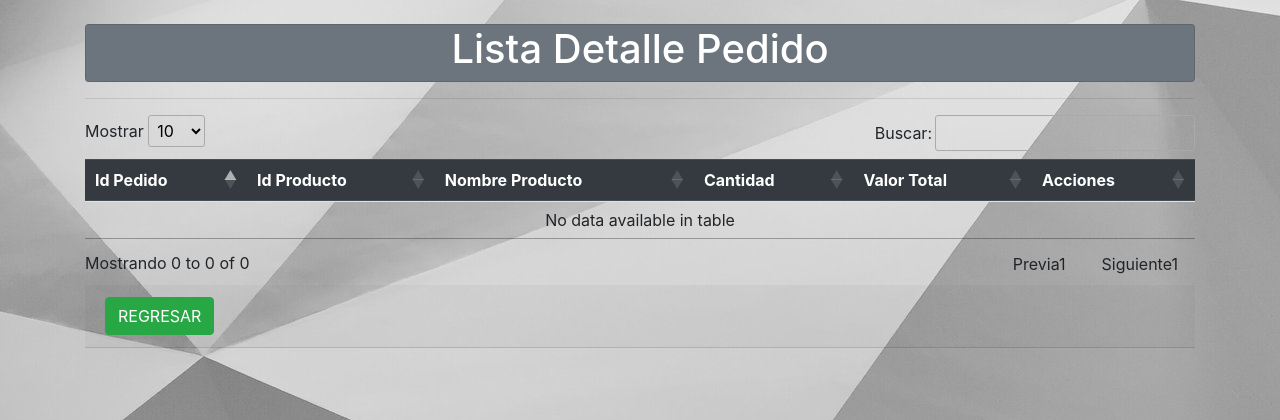
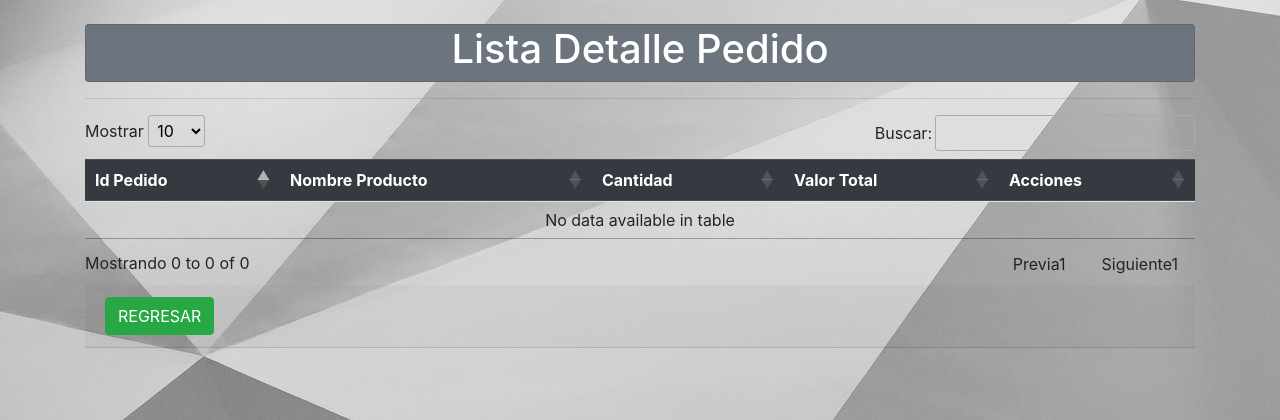
Before and after one commit to FarlyLondono/ProyectoSliceBlush, a PHP site: page /Vista/verdetallepedido.php?idPedido=1 in a window 1280 px wide. Shown: the top 420 px of the page. Run offline with PHP 8.4, Linux system fonts and the light colour scheme; the visitor is signed in with stand-in values (Sample User, id 1); data that the repository does not hold is empty; some libraries are stand-ins or nearby versions.

Commit message:
ajuste campo idProducto tabla verdetallepedido inecesario

```diff
--- a/Vista/verdetallepedido.php
+++ b/Vista/verdetallepedido.php
@@ -81,7 +81,6 @@ function desplegarVista2($ruta)
                     <tr align="center">
 
                         <th>Id Pedido</th>
-                        <th>Id Producto</th>
                         <th>Nombre Producto</th>
                         <th>Cantidad</th>
                         <th>Valor Total</th>
@@ -93,7 +92,6 @@ function desplegarVista2($ruta)
                         <tr align="center">
 
                             <td><strong><?php echo $C->getidPedido()  ?></strong></td>
-                            <td><?php echo $C->getidProducto()  ?></td>
                             <td><?php echo $C->getNombreProducto()  ?></td>
                             <td><strong><?php echo $C->getcantidad()  ?></strong></td>
                             <td><?php echo $C->getprecio()  ?></td>
```
